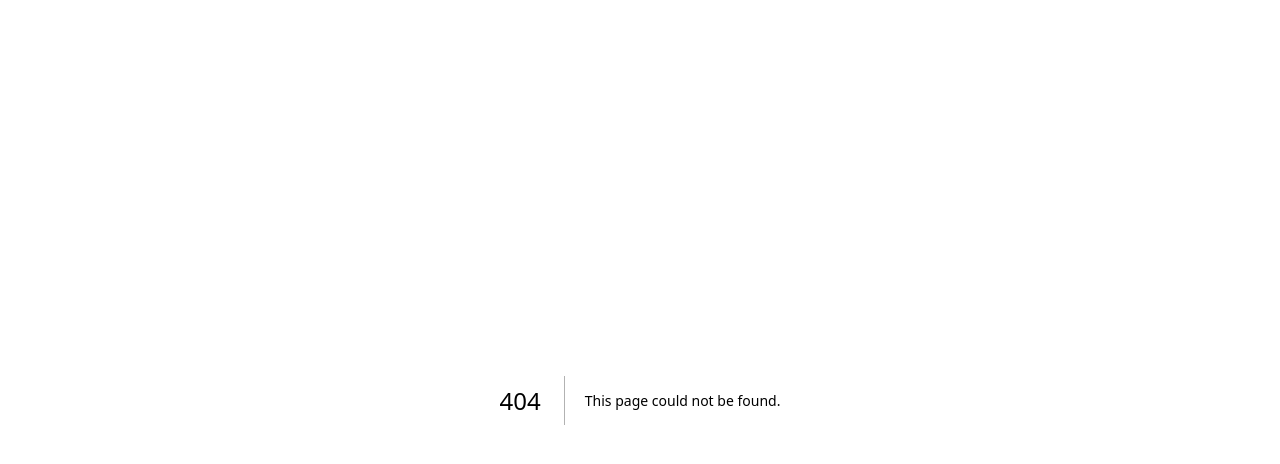
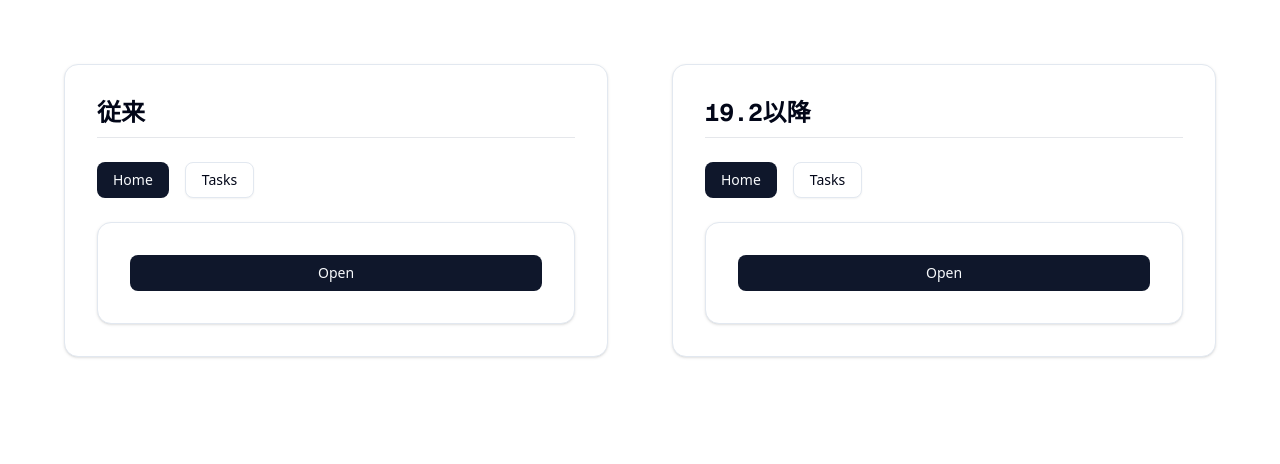
Before and after one commit to mororyou/next16-study, a Next.js app: page /activity in a window 1280 px wide. Before the commit this address had no page. Shown: the top 464 px of the page. Built offline with nearby package versions, Linux system fonts and the light colour scheme.

Commit message:
feat: Activityコンポーネントのサンプル追加

```diff
--- /dev/null
+++ b/app/activity/_components/After.tsx
@@ -0,0 +1,40 @@
+'use client';
+
+import { Button } from '@/components/ui/button';
+import { Card } from '@/components/ui/card';
+import { Activity, useState } from 'react';
+import Home from './container/Home';
+import Tasks from './container/Tasks';
+
+export default function ActivityAfter() {
+  const [activeTab, setActiveTab] = useState<'home' | 'tasks'>('home');
+
+  return (
+    <Card className="bg-white dark:bg-black p-8">
+      <h2 className="text-2xl font-bold font-mono border-b border-gray-200 dark:border-gray-800 pb-2">
+        19.2以降
+      </h2>
+      <div className="flex gap-4">
+        <Button
+          onClick={() => setActiveTab('home')}
+          variant={activeTab === 'home' ? 'default' : 'outline'}
+        >
+          Home
+        </Button>
+        <Button
+          onClick={() => setActiveTab('tasks')}
+          variant={activeTab === 'tasks' ? 'default' : 'outline'}
+        >
+          Tasks
+        </Button>
+      </div>
+
+      <Activity mode={activeTab === 'home' ? 'visible' : 'hidden'}>
+        <Home />
+      </Activity>
+      <Activity mode={activeTab === 'tasks' ? 'visible' : 'hidden'}>
+        <Tasks />
+      </Activity>
+    </Card>
+  );
+}
--- /dev/null
+++ b/app/activity/_components/Befor.tsx
@@ -0,0 +1,35 @@
+'use client';
+
+import { Button } from '@/components/ui/button';
+import { Card } from '@/components/ui/card';
+import { useState } from 'react';
+import Home from './container/Home';
+import Tasks from './container/Tasks';
+
+export default function ActivityBefor() {
+  const [activeTab, setActiveTab] = useState<'home' | 'tasks'>('home');
+  return (
+    <Card className="bg-white dark:bg-black p-8">
+      <h2 className="text-2xl font-bold font-mono border-b border-gray-200 dark:border-gray-800 pb-2">
+        従来
+      </h2>
+      <div className="flex gap-4">
+        <Button
+          onClick={() => setActiveTab('home')}
+          variant={activeTab === 'home' ? 'default' : 'outline'}
+        >
+          Home
+        </Button>
+        <Button
+          onClick={() => setActiveTab('tasks')}
+          variant={activeTab === 'tasks' ? 'default' : 'outline'}
+        >
+          Tasks
+        </Button>
+      </div>
+
+      {activeTab === 'home' && <Home />}
+      {activeTab === 'tasks' && <Tasks />}
+    </Card>
+  );
+}
--- /dev/null
+++ b/app/activity/_components/container/Home.tsx
@@ -0,0 +1,17 @@
+'use client';
+
+import { Button } from '@/components/ui/button';
+import { Card } from '@/components/ui/card';
+import { useState } from 'react';
+
+export default function Home() {
+  const [isOpen, setIsOpen] = useState(false);
+  return (
+    <Card className="bg-white dark:bg-black p-8">
+      <Button onClick={() => setIsOpen(!isOpen)}>
+        {isOpen ? 'Close' : 'Open'}
+      </Button>
+      {isOpen && <div>Hello</div>}
+    </Card>
+  );
+}
--- /dev/null
+++ b/app/activity/_components/container/Tasks.tsx
@@ -0,0 +1,5 @@
+import { Card } from '@/components/ui/card';
+
+export default function Tasks() {
+  return <Card className="bg-white dark:bg-black p-8">Tasks</Card>;
+}
--- /dev/null
+++ b/app/activity/page.tsx
@@ -0,0 +1,11 @@
+import ActivityAfter from './_components/After';
+import ActivityBefor from './_components/Befor';
+
+export default function ActivityPage() {
+  return (
+    <section className="grid grid-cols-1 md:grid-cols-2 gap-16 p-16">
+      <ActivityBefor />
+      <ActivityAfter />
+    </section>
+  );
+}
```
